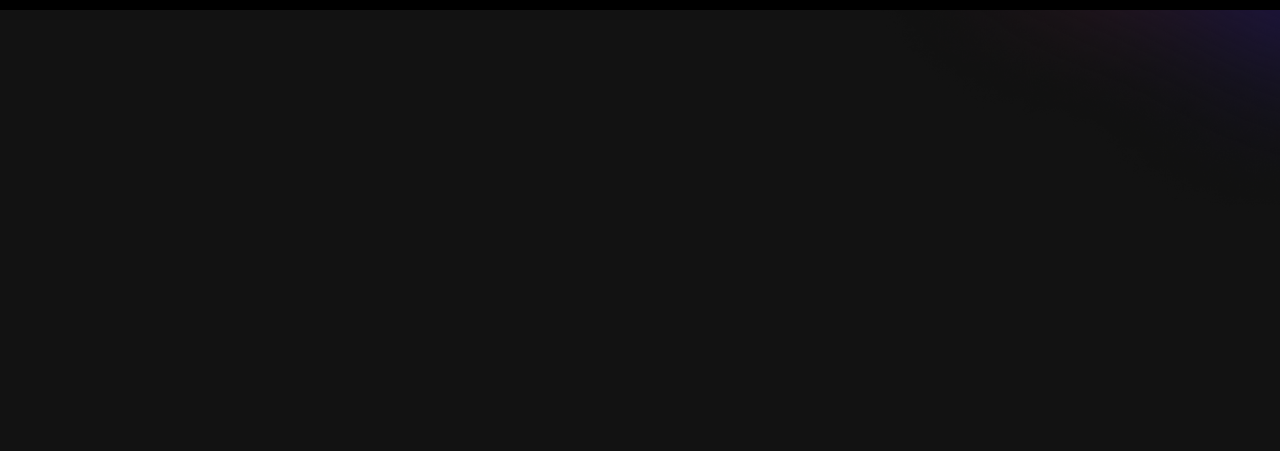
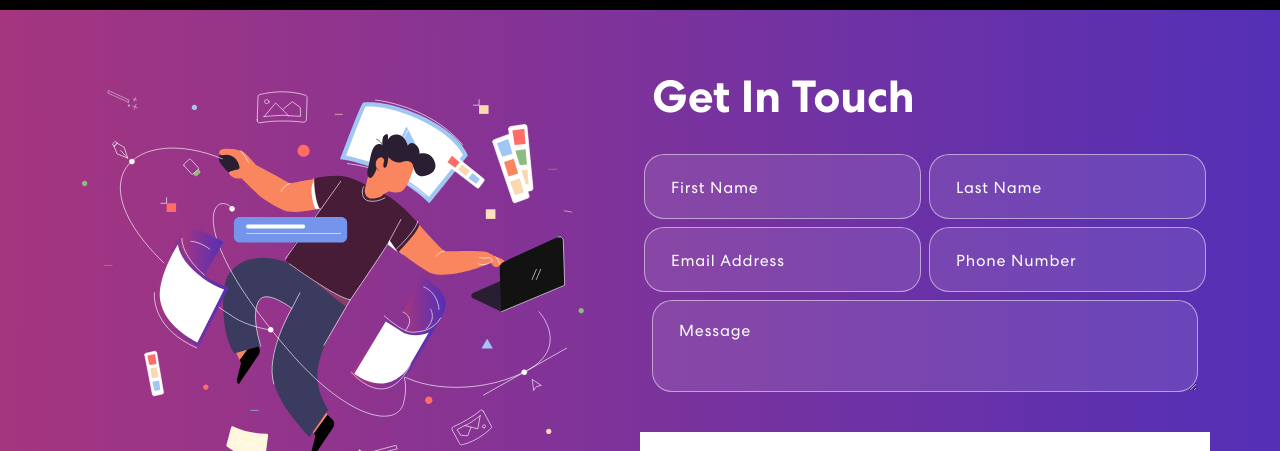
Before and after one commit to Serendipbrity/portfolio22, a React (Create React App) app: page / in a window 1280 px wide. Shown: the part 2349-2800 px from the top of the page. Before the commit the page ends 2578 px from the top, so only its background shows below. Built offline with nearby package versions, Linux system fonts and the light colour scheme.

Commit message:
Contact/server

```diff
--- a/package.json
+++ b/package.json
@@ -7,6 +7,9 @@
     "@testing-library/react": "^13.4.0",
     "@testing-library/user-event": "^13.5.0",
     "bootstrap": "^5.2.3",
+    "cors": "^2.8.5",
+    "express": "^4.18.2",
+    "nodemailer": "^6.8.0",
     "react": "^18.2.0",
     "react-bootstrap": "^2.7.0",
     "react-bootstrap-icons": "^1.10.2",
--- a/src/App.css
+++ b/src/App.css
@@ -291,6 +291,11 @@
 .banner img {
   animation: updown 3s linear infinite;
 }
+
+#headerImg {
+  margin-bottom: blur(3px);
+}
+
 @keyframes updown {
     0% {
         transform: translateY(-20px);
--- a/src/App.js
+++ b/src/App.js
@@ -4,6 +4,7 @@
 import { Banner } from './components/Banner.js'
 import {Skills} from './components/Skills.js'
 import { Projects } from './components/Projects.js';
+import { Contact } from './components/Contact.js';
 import 'bootstrap/dist/css/bootstrap.min.css';
 
 function App() {
@@ -13,6 +14,7 @@
       <Banner />
       <Skills />
       <Projects/>
+      <Contact/>
     </div>
   );
 }
--- a/src/components/Banner.js
+++ b/src/components/Banner.js
@@ -1,6 +1,6 @@
 import { useEffect, useState } from "react";
 import { Row, Col, Container } from "react-bootstrap";
-import { LoremIpsum } from "react-lorem-ipsum";
+// import { LoremIpsum } from "react-lorem-ipsum";
 import { ArrowRightCircle } from "react-bootstrap-icons";
 import headerImg from "../assets/img/header-img.svg";
 // import 'animate.css';
@@ -94,7 +94,7 @@
             </button>
           </Col>
           <Col xs={12} md={6} ls={5}>
-            <img src={headerImg} alr="Header Img" />
+            <img src={headerImg} alr="Header Img" id='headerImg'/>
           </Col>
         </Row>
       </Container>
--- /dev/null
+++ b/src/components/Contact.js
@@ -0,0 +1,99 @@
+import { Container, Row, Col } from "react-bootstrap";
+import contactImg from "../assets/img/contact-img.svg";
+// use state to store fields
+import { useState } from "react";
+
+export const Contact = () => {
+  const formInitialDetails = {
+    firstName: "",
+    lastName: "",
+    email: "",
+    phone: "",
+    message: "",
+  };
+  // create state to store form details
+  const [formDetails, setFormDetails] = useState(formInitialDetails);
+  // submit button is initially set to "send" but when user presses send it updates to "sending"
+  const [buttonText, setButtonText] = useState("Send");
+  // show error if message doesn't send successfully
+  const [status, setStatus] = useState({});
+
+    const onFormUpdate = (category, value) => {
+        // update form detail state, leaving the rest of the form intact. Only updating fields indicated in args
+        setFormDetails({
+            ...formDetails,
+            [category]: value
+        })
+    }
+
+    // submit button function
+    const handleSubmit = async (e) => {
+        // prevent page reboot when user hits submit
+        e.preventDefault();
+        // Let user know their response is being submitted
+        setButtonText('Sending...');
+        let response = await fetch('http://localhost:5000/contact', {
+            method: "POST",
+            headers: {
+                "Content-Type": "Application/json;charset=utf-8",
+            },
+            body: JSON.stringify(formDetails),
+        });
+        // change button back to send
+        setButtonText("Send");
+        let result = response.json();
+        // clear form after send
+        setFormDetails(formInitialDetails);
+        // if API call is successful
+        if (result.code === 200) {
+            setStatus({ success: true, message: 'Message sent successfully' });
+        } else {
+            setStatus({success: false, message: 'Something went wrong! Please try again later.'})
+        }
+    }
+
+  return (
+    <section className="contact" id="connect">
+      <Container>
+        <Row className="align-items-center">
+          <Col md={6}>
+            <img src={contactImg} alt="Contact Us" />
+          </Col>
+          <Col md={6}>
+            <h2>Get In Touch</h2>
+            {/* when form is submitted  */}
+            <form onSubmit={handleSubmit}>
+                <Row>
+                              <Col sm={6} className='px-1'>
+                                  <input type='text' value={formDetails.firstName} placeholder='First Name' onChange={(e) => onFormUpdate('firstName', e.target.value)}></input>
+                              </Col>
+                              <Col sm={6} className='px-1'>
+                                  <input type='text' value={formDetails.lastName} placeholder='Last Name' onChange={(e) => onFormUpdate('lastName', e.target.value)}></input>
+                              </Col>
+                              <Col sm={6} className='px-1'>
+                                  <input type='email' value={formDetails.email} placeholder='Email Address' onChange={(e) => onFormUpdate('email', e.target.value)}></input>
+                              </Col>
+                              <Col sm={6} className='px-1'>
+                                  <input type='tel' value={formDetails.phone} placeholder='Phone Number' onChange={(e) => onFormUpdate('phone', e.target.value)}></input>
+                              </Col>
+                              <Col>
+                                  <textarea row={6} value={formDetails.message} placeholder="Message" onChange={(e) => onFormUpdate('message', e.target.value)}></textarea>
+                              </Col>
+                              {/* text is a variable so that it can update from send to sending and back */}
+                              <button type='submit'><span>{buttonText}</span></button>
+
+                              {/* display error message if message did not send */}
+                              {
+                                  status.message &&
+                                  <Col>
+                                {/* if message sent successfully, don't display error. Show status message so user knows what is happening */}
+                                  <p className={status.success === false ? "danger" : "success"}>{status.message}</p></Col>
+                              }
+                </Row>
+            </form>
+          </Col>
+        </Row>
+      </Container>
+    </section>
+  );
+};
```
Also changed, not shown: server.js (added, +64 -0 lines), src/assets/img/contact-img.svg (added), 1 other file (tests, documents, lock files or other folders).
